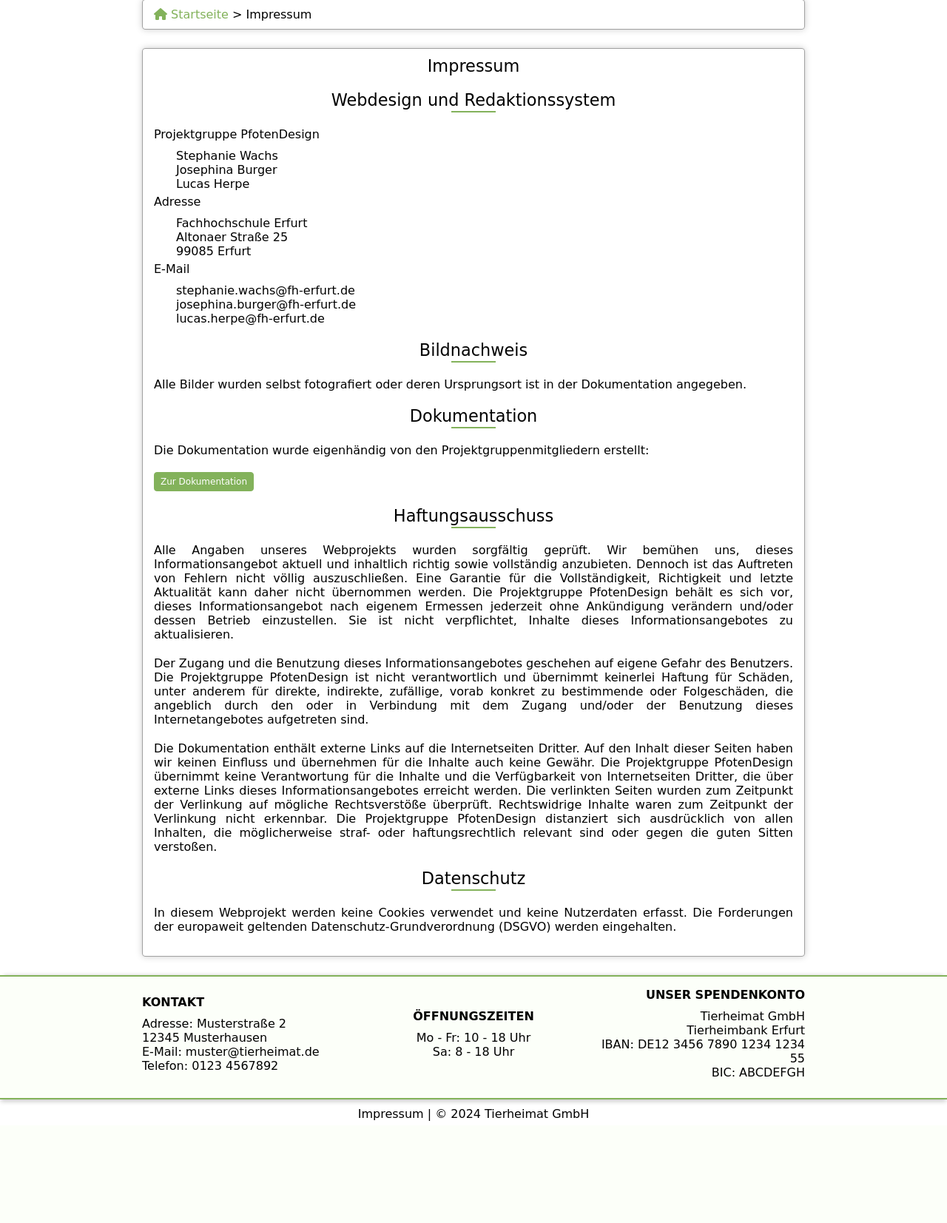
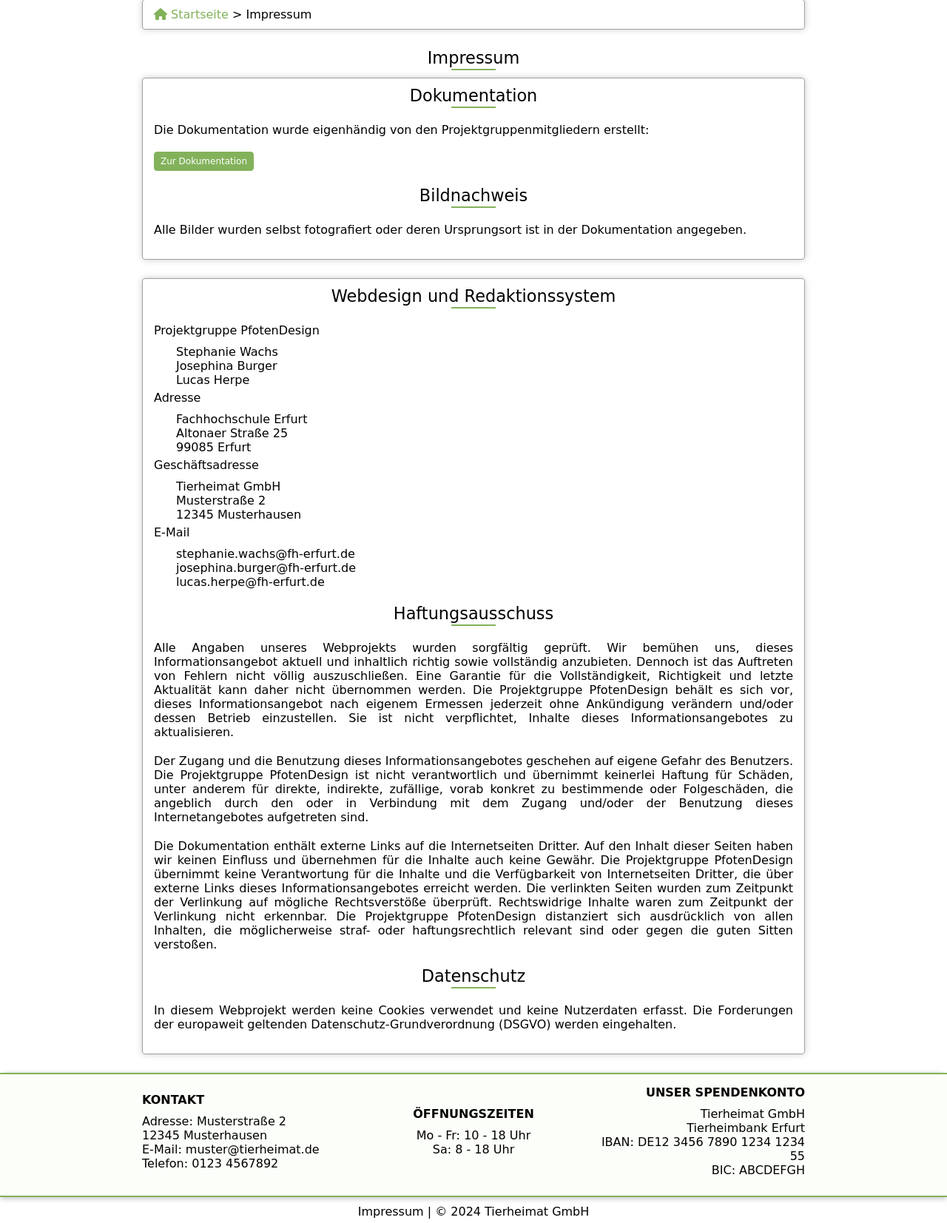
Before and after one commit to PhinaB/TierheimatWebsite, a PHP site: page /normalPage/impressum.html in a window 1280 px wide. Shown: the part 62-1715 px from the top of the page at 74% size. Before the commit the page ends 1577 px from the top, so only its background shows below. Run offline with PHP 8.4, Linux system fonts and the light colour scheme; some libraries are stand-ins or nearby versions.

Commit message:
change impressum

```diff
--- a/CSS/impressum.css
+++ b/CSS/impressum.css
@@ -23,7 +23,3 @@ dl {
 .button {
     margin-bottom:20px;
 }
-
-.headlineImpressum {
-    margin-bottom: 20px;
-}
--- a/normalPage/impressum.html
+++ b/normalPage/impressum.html
@@ -69,9 +69,19 @@
                 >
                 <a disabled="disabled" draggable="false">Impressum</a>
             </div>
+            <h2>Impressum</h2>
+            <hr class="underHeadline" />
             <div class="tile tileBorder">
-                <h2 class="headlineImpressum">Impressum</h2>
+                <h2>Dokumentation</h2>
+                <hr class="underHeadline" />
+                <p>Die Dokumentation wurde eigenhändig von den Projektgruppenmitgliedern erstellt:</p>
+                <a href="" class="button">Zur Dokumentation</a>
 
+                <h2>Bildnachweis</h2>
+                <hr class="underHeadline" />
+                <p>Alle Bilder wurden selbst fotografiert oder deren Ursprungsort ist in der Dokumentation angegeben.</p>
+            </div>
+            <div class="tile tileBorder">
                 <h2>Webdesign und Redaktionssystem</h2>
                 <hr class="underHeadline" />
                 <dl>
@@ -83,20 +93,15 @@
                     <dd>Fachhochschule Erfurt</dd>
                     <dd>Altonaer Straße 25</dd>
                     <dd>99085 Erfurt</dd>
+                    <dt>Geschäftsadresse</dt>
+                    <dd>Tierheimat GmbH</dd>
+                    <dd>Musterstraße 2</dd>
+                    <dd>12345 Musterhausen</dd>
                     <dt>E-Mail</dt>
                     <dd>stephanie.wachs@fh-erfurt.de</dd>
                     <dd>josephina.burger@fh-erfurt.de</dd>
                     <dd>lucas.herpe@fh-erfurt.de</dd>
                 </dl>
-
-                <h2>Bildnachweis</h2>
-                <hr class="underHeadline" />
-                <p>Alle Bilder wurden selbst fotografiert oder deren Ursprungsort ist in der Dokumentation angegeben.</p>
-
-                <h2>Dokumentation</h2>
-                <hr class="underHeadline" />
-                <p>Die Dokumentation wurde eigenhändig von den Projektgruppenmitgliedern erstellt:</p>
-                <a href="" class="button">Zur Dokumentation</a>
 
                 <h2>Haftungsausschuss</h2>
                 <hr class="underHeadline" />
```
